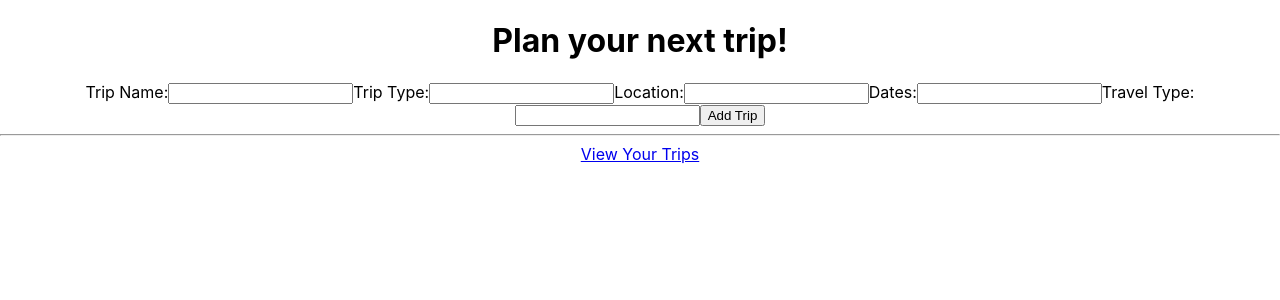
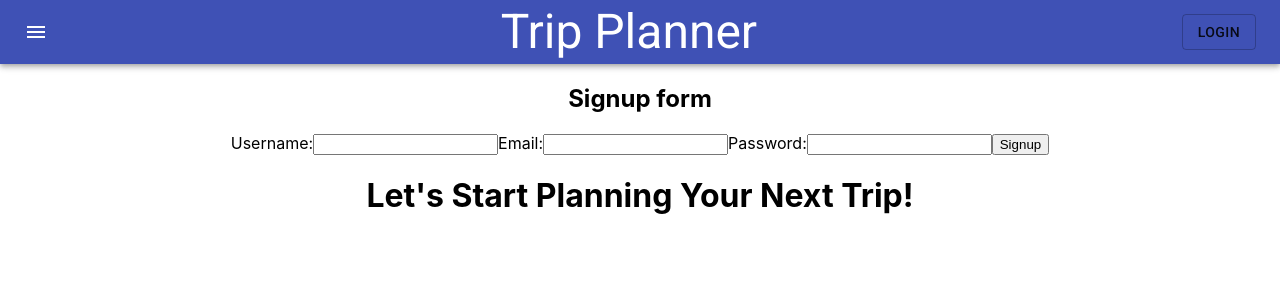
Before and after one commit to jerlissarivas/ProjectThree-ClientSide, a React (Create React App) app: page / in a window 1280 px wide. Shown: the top 300 px of the page. Built offline with nearby package versions, Linux system fonts and the light colour scheme; no server answers.

Commit message:
Render AppBar

```diff
--- a/src/App.js
+++ b/src/App.js
@@ -4,16 +4,21 @@ import "./App.css";
 import { Switch, Route, Redirect } from "react-router-dom";
 import Home from "./components/Home";
 import TripList from "./components/trips/TripList";
-// import TripsCard from "./components/trips/TripsCard";
+import ButtonAppBar from "./components/Navbar/ButtonAppBar";
 import TripDetails from "./components/trips/TripDetails";
 import Signup from "./components/Authentication/Signup";
+import LandingPage from "./components/LandingPage";
+import Login from "./components/Authentication/Login";
 
 function App() {
   return (
     <div className="App">
+      <ButtonAppBar />
       <Switch>
-        <Route exact path="/" component={Home} />
-        <Route exact path='/signup' component={Signup} />
+        <Route exact path="/" component={LandingPage} />
+        <Route exact path="/home" component={Home} />
+        <Route exact path="/signup" component={Signup} />
+        <Route exact path="/login" component={Login} />
         <Route exact path="/trips" component={TripList} />
         <Route path="/tripdetails/:tripId" component={TripDetails} />
       </Switch>
```
